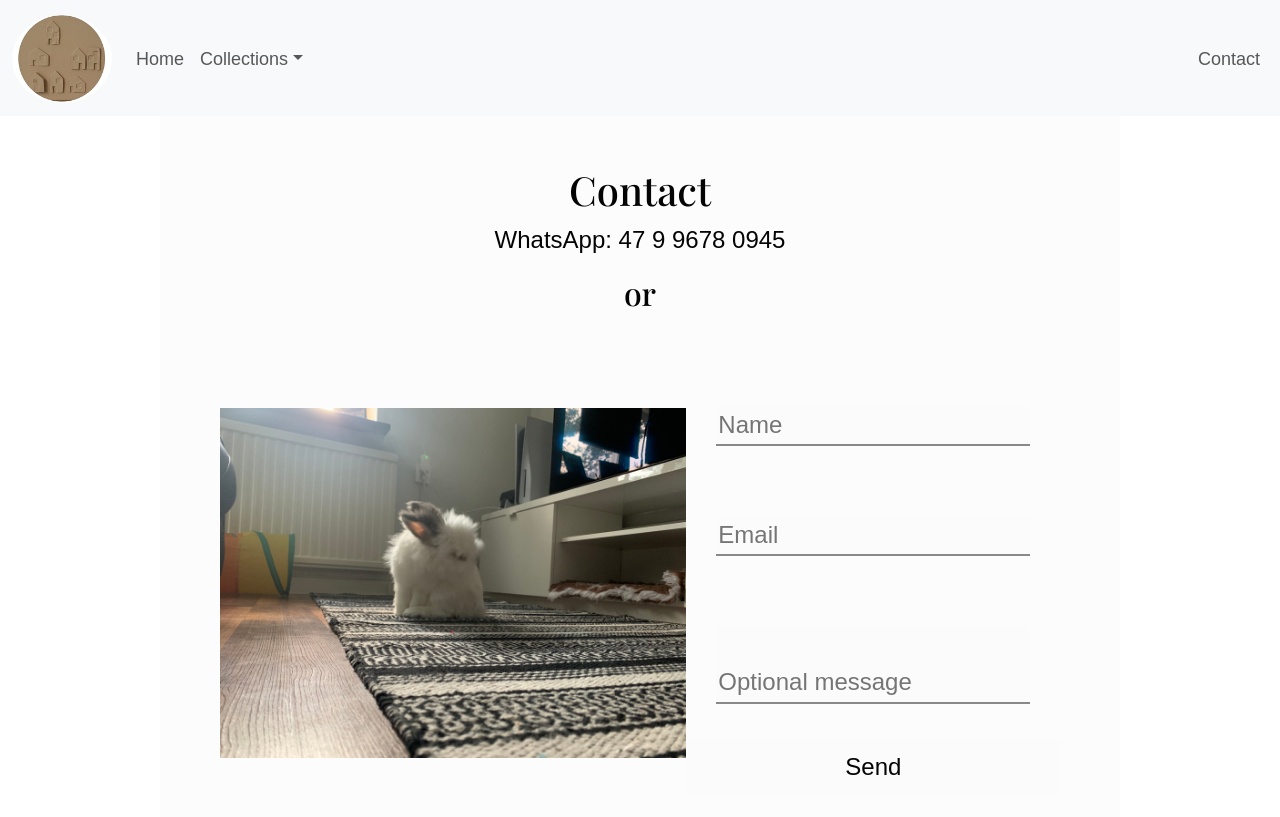
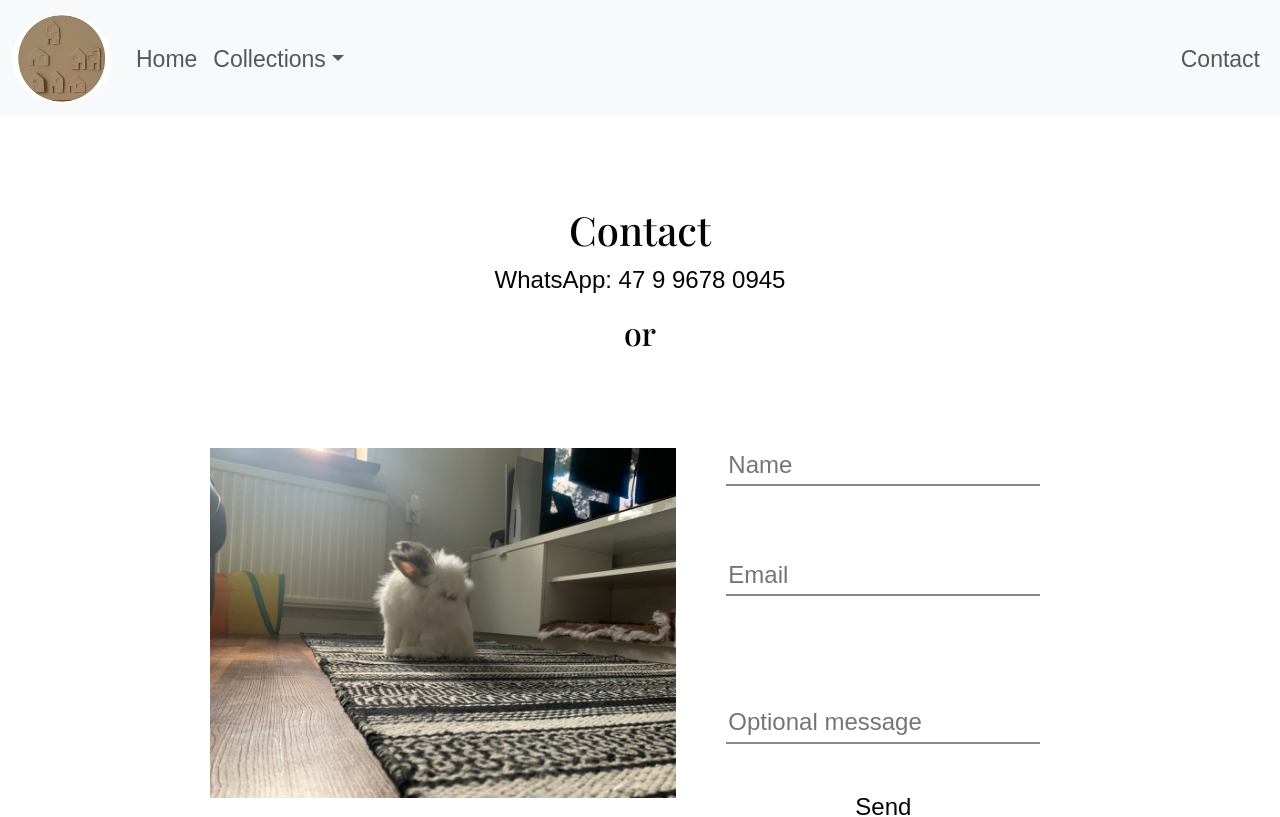
Before and after one commit to mariaciceri/viniPage, a React (Vite) app: page /contact in a window 1280 px wide. Shown: the top 817 px of the page. Built offline with nearby package versions, Linux system fonts and the light colour scheme; a web font is replaced by a local one.

Commit message:
style contact page

```diff
--- a/src/styles/contactForm.css
+++ b/src/styles/contactForm.css
@@ -4,22 +4,17 @@
   --title-font: "Playfair Display", serif;
   --text-font: "Alice", sans-serif;
   --text-color: #040404;
-  --primary-color: #f9f6f663;
-  --secondary-color: #f9f6f6;
 }
 
 .contact {
   font-family: var(--text-font);
   display: flex;
   flex-direction: column;
-  height: 100vh;
-  width: 100%;
-  background-color: var(--primary-color);
   color: var(--text-color);
-  margin: 0 100px;
   align-items: center;
   justify-self: center;
   text-align: center;
+  margin: 40px 0;
 }
 
 .form {
@@ -37,7 +32,7 @@
 }
 
 .button {
-  background-color: var(--primary-color);
+  background-color: white;
   color: var(--text-color);
   font-size: x-large;
   padding: 10px 20px;
@@ -53,7 +48,6 @@
 .input-items {
   border: none;
   border-bottom: 2px solid rgb(137, 137, 137);
-  background-color: var(--primary-color);
   resize: none;
   margin: 5px 0;
 }
@@ -61,9 +55,9 @@
 @media screen and (min-width: 768px) {
   .form {
     display: grid;
-    width: 80%;
     grid-template-columns: 1fr 1fr;
-    text-align: left;
+    grid-gap: 20px;
+    margin-bottom: 80px;
   }
 
   .contact-info {
--- a/src/styles/homePage.css
+++ b/src/styles/homePage.css
@@ -77,6 +77,7 @@ h3 {
 
   .collection-2 {
     top: -150px;
+    left: 100px;
   }
 
   .arrow-down {
--- a/src/styles/navbar.css
+++ b/src/styles/navbar.css
@@ -16,3 +16,9 @@
 .dropdown-menu {
   border: none;
 }
+
+@media screen and (min-width: 767px) {
+  .nav-link {
+    font-size: 23px;
+  }
+}
```
